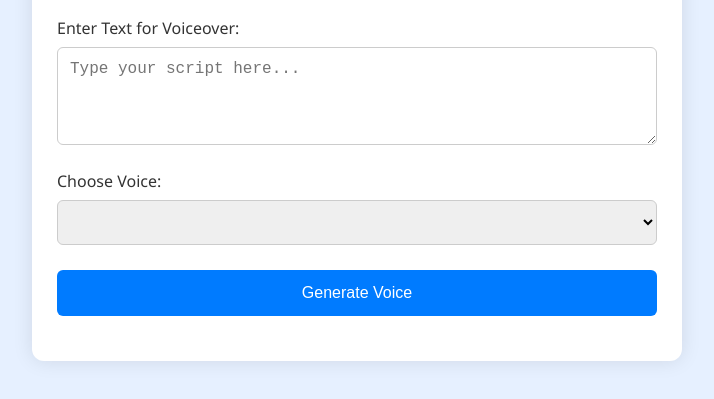
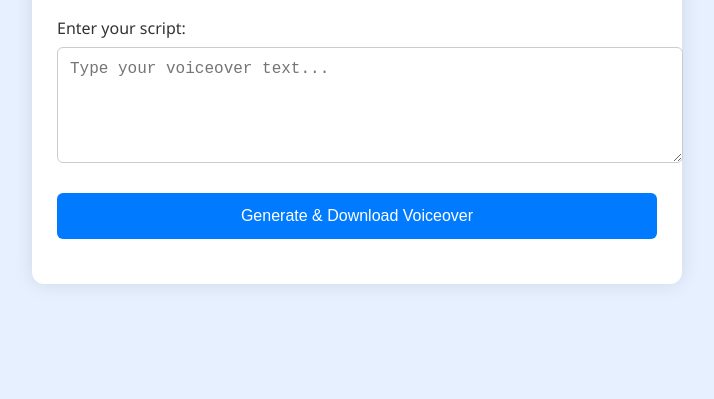
Before and after one commit to mark9joe/toolsweb, a website: page ai-voiceover-generator.html in a window 1280 px wide. Shown: the part 111-510 px from the top of the page, without its empty margins (283-997 px from the left). Drawn offline with Linux system fonts and the light colour scheme.

Commit message:
Update ai-voiceover-generator.html

```diff
--- a/ai-voiceover-generator.html
+++ b/ai-voiceover-generator.html
@@ -40,7 +40,6 @@
       border-radius: 6px;
       border: 1px solid #ccc;
       font-size: 16px;
-      box-sizing: border-box;
     }
 
     button {
@@ -66,7 +65,7 @@
 
     audio {
       width: 100%;
-      margin-top: 10px;
+      margin-top: 15px;
     }
 
     @media screen and (max-width: 600px) {
@@ -81,58 +80,53 @@
   <div class="container">
     <h2>AI Voice Over Generator</h2>
 
-    <label for="voiceText">Enter Text for Voiceover:</label>
-    <textarea id="voiceText" rows="4" placeholder="Type your script here..."></textarea>
+    <label for="text">Enter your script:</label>
+    <textarea id="text" rows="5" placeholder="Type your voiceover text..."></textarea>
 
-    <label for="voiceSelect">Choose Voice:</label>
-    <select id="voiceSelect"></select>
-
-    <button onclick="generateVoice()">Generate Voice</button>
+    <button onclick="generateVoice()">Generate & Download Voiceover</button>
 
     <div class="result" id="resultBox">
-      <audio id="audioPlayer" controls style="display: none;"></audio>
+      <audio id="audio" controls style="display:none;"></audio>
+      <a id="downloadLink" style="display:none; margin-top: 10px;" download="voiceover.mp3">Download Voiceover</a>
     </div>
   </div>
 
   <script>
-    const synth = window.speechSynthesis;
-    const voiceSelect = document.getElementById("voiceSelect");
-
-    function populateVoices() {
-      const voices = synth.getVoices();
-      voiceSelect.innerHTML = '';
-      voices.forEach((voice, index) => {
-        const option = document.createElement("option");
-        option.value = index;
-        option.textContent = `${voice.name} (${voice.lang})`;
-        voiceSelect.appendChild(option);
-      });
-    }
-
-    populateVoices();
-    if (speechSynthesis.onvoiceschanged !== undefined) {
-      speechSynthesis.onvoiceschanged = populateVoices;
-    }
-
-    function generateVoice() {
-      const text = document.getElementById("voiceText").value;
-      const selectedVoiceIndex = voiceSelect.value;
-      const voices = synth.getVoices();
-      const resultBox = document.getElementById("resultBox");
-      const audioPlayer = document.getElementById("audioPlayer");
+    async function generateVoice() {
+      const text = document.getElementById('text').value;
+      const audio = document.getElementById('audio');
+      const link = document.getElementById('downloadLink');
+      const resultBox = document.getElementById('resultBox');
 
       if (!text.trim()) {
         resultBox.innerHTML = '<p style="color:red;">Please enter some text.</p>';
         return;
       }
 
-      const utterance = new SpeechSynthesisUtterance(text);
-      utterance.voice = voices[selectedVoiceIndex];
+      resultBox.innerHTML = '<p>Generating voiceover...</p>';
 
-      synth.speak(utterance);
+      const response = await fetch('/api/voice', {
+        method: 'POST',
+        headers: { 'Content-Type': 'application/json' },
+        body: JSON.stringify({ text })
+      });
 
-      // Optional visual feedback
-      resultBox.innerHTML = `<p>Speaking: "${text}"</p>`;
+      if (!response.ok) {
+        resultBox.innerHTML = '<p style="color:red;">Failed to generate voiceover.</p>';
+        return;
+      }
+
+      const blob = await response.blob();
+      const audioURL = URL.createObjectURL(blob);
+
+      audio.src = audioURL;
+      audio.style.display = 'block';
+      link.href = audioURL;
+      link.style.display = 'inline-block';
+
+      resultBox.innerHTML = '';
+      resultBox.appendChild(audio);
+      resultBox.appendChild(link);
     }
   </script>
 </body>
```
